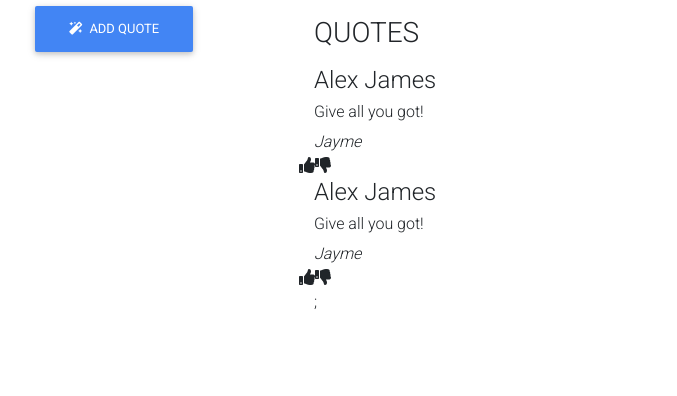
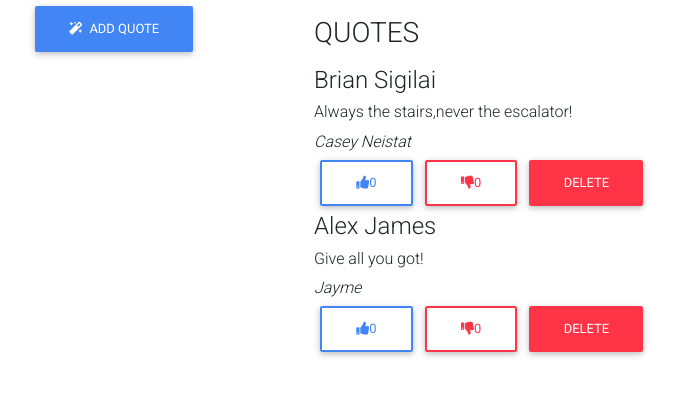
Before and after one commit to Sigilai5/React-Quotes, a React (Create React App) app: page / in a window 1280 px wide. Shown: the top 396 px of the page, without its empty margins (56-733 px from the left). Built offline with nearby package versions, Linux system fonts and the light colour scheme.

Commit message:
added onDelete functionality

```diff
--- a/src/index.js
+++ b/src/index.js
@@ -19,7 +19,7 @@ class App extends Component {
         this.state = {
             modal:false,
             quotes:[
-                {id:1,your_name: "Alex James", quote: "Give all you got!", author:"Jayme",up:0,down:0},
+                {id:1,your_name: "Brian Sigilai", quote: "Always the stairs,never the escalator!", author:"Casey Neistat",up:0,down:0},
                 {id:2,your_name: "Alex James", quote: "Give all you got!", author:"Jayme",up:0,down:0},
             ]
         };
@@ -56,6 +56,12 @@ class App extends Component {
 
     };
 
+    //deletes values
+    handleDelete = eventId => {
+      const quotes = this.state.quotes.filter(e =>e.id != eventId);
+      this.setState({quotes})
+    };
+
     toggleModal = () => {
         this.setState({
            modal: !this.state.modal
@@ -88,11 +94,11 @@ class App extends Component {
                                     author={quote.author}
                                     upvotes={quote.up}
                                     downvotes={quote.down}
-                                    onDelete=""
+                                    onDelete={this.handleDelete}
                                 />
 
 
-                            ))};
+                            ))}
 
 
                         </MDBCol>
@@ -171,14 +177,28 @@ class Quote extends Component{
             <React.Fragment>
                 <h4>{this.props.your_name}</h4>
                 <h6>{this.props.quote}</h6>
-                <i>{this.props.author}</i>
 
+                {this.props.author && (
+                    <React.Fragment>
+                        <i>{this.props.author}</i>
+                    </React.Fragment>
+                )}
+
+                <MDBContainer>
                 <MDBRow>
+                    <MDBCol xs="6" className="text-center">
+                    <MDBBtn color="primary" outline rounded ><MDBIcon color="primary" icon="thumbs-up" />{this.props.upvotes}</MDBBtn>
 
-                    <MDBCol xs="6"><MDBCol xs="6"><MDBIcon color="primary" icon="thumbs-up" /></MDBCol></MDBCol>
-                    <MDBCol xs="6"><MDBIcon color="primary" icon="thumbs-down" /></MDBCol>
+                    <MDBBtn rounded outline color="danger"><MDBIcon color="primary" icon="thumbs-down" />{this.props.downvotes}</MDBBtn>
+
+
+                        <MDBBtn rounded color="danger" onClick={() => this.props.onDelete(this.props.id)}>Delete</MDBBtn>
+
+                    </MDBCol>
+
+
                 </MDBRow>
-
+                </MDBContainer>
 
 
             </React.Fragment>
```
